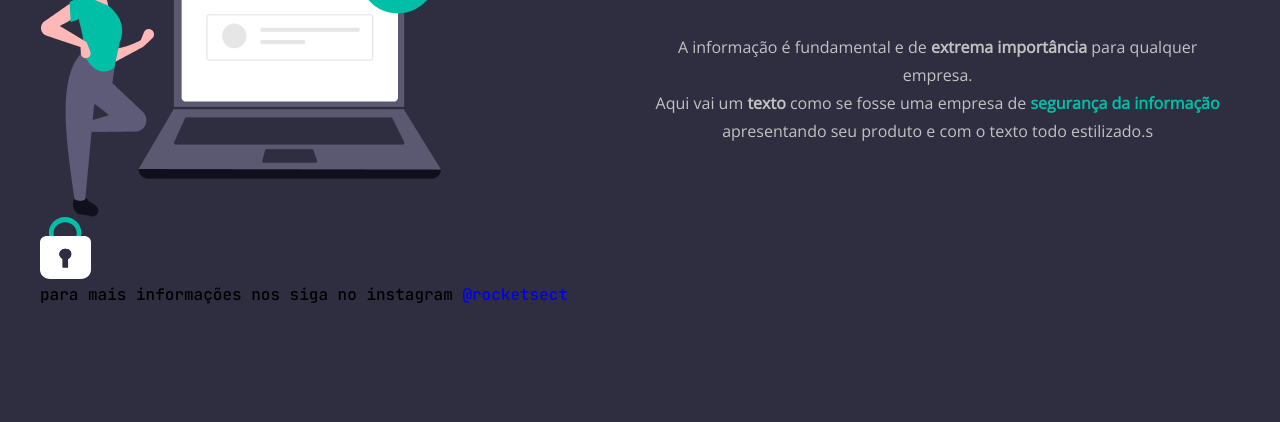
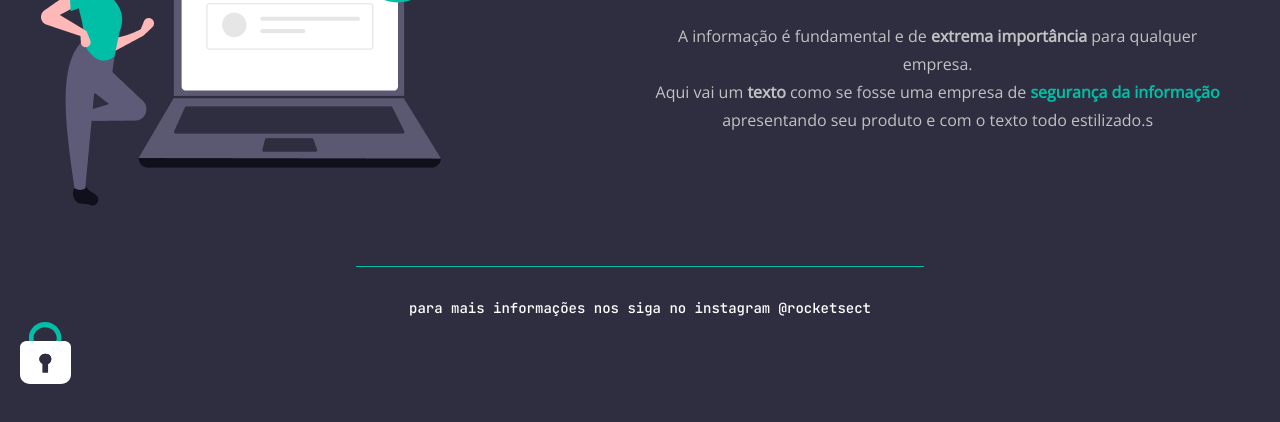
Before and after one commit to Solimar13/Rocket.sect, a plain HTML site: page index.html in a window 1280 px wide. Shown: the part 266-688 px from the top of the page. Drawn offline with nearby package versions, Linux system fonts and the light colour scheme.

Commit message:
Finalizada a estilização da página, projeto finalizado.

```diff
--- a/index.html
+++ b/index.html
@@ -75,7 +75,13 @@
       </main>
       <div class="divider"></div>
       <footer>
-        <svg
+        <p>
+          para mais informações nos siga no instagram
+          <a href="#">@rocketsect</a>
+        </p>
+      </footer>
+    </div>
+    <svg class="lock"
       width="51"
       height="62"
       viewBox="0 0 51 62"
@@ -103,11 +109,5 @@
         fill="#2F2E41"
       />
     </svg>
-        <p>
-          para mais informações nos siga no instagram
-          <a href="#">@rocketsect</a>
-        </p>
-      </footer>
-    </div>
   </body>
 </html>
--- a/style.css
+++ b/style.css
@@ -19,6 +19,7 @@ body {
   font-size: 1.6rem;
   background: var(--background-color);
   font-family: 'JetBrains Mono', monospace;
+  overflow-y: hidden;
 }
 
 a {
@@ -28,7 +29,7 @@ a {
 .wrapper {
   max-width: 120rem;
   margin: auto;
-  margin-top: 7.1rem;
+  margin-top: 6rem;
 }
 
 header {
@@ -78,3 +79,28 @@ main p {
   font-family: 'Open Sans', sans-serif;
   line-height: 2.8rem;
 }
+
+.divider {
+  height: 1px;
+  width: 56.8rem;
+  background-color: var(--secondary-text-color);
+  margin: auto;
+  margin-top: 6rem;
+  margin-bottom: 2.7rem;
+}
+
+footer p {
+  text-align: center;
+  color: var(--white);
+  line-height: 2.8rem;
+  font-size: 1.4rem;
+}
+
+footer p a {
+  color: var(--white);
+}
+
+.lock {
+  margin-left: 2rem;
+  margin-bottom: 2rem;
+}
```
Lines whose indentation alone changed are shown as unchanged.
